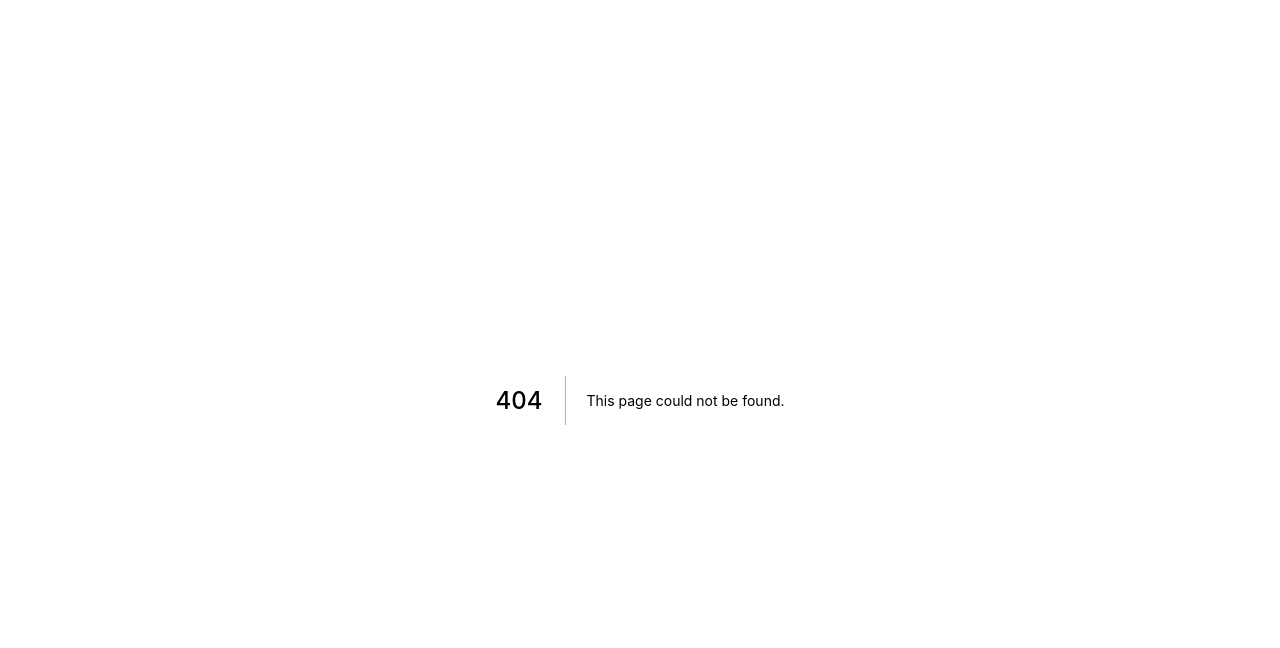
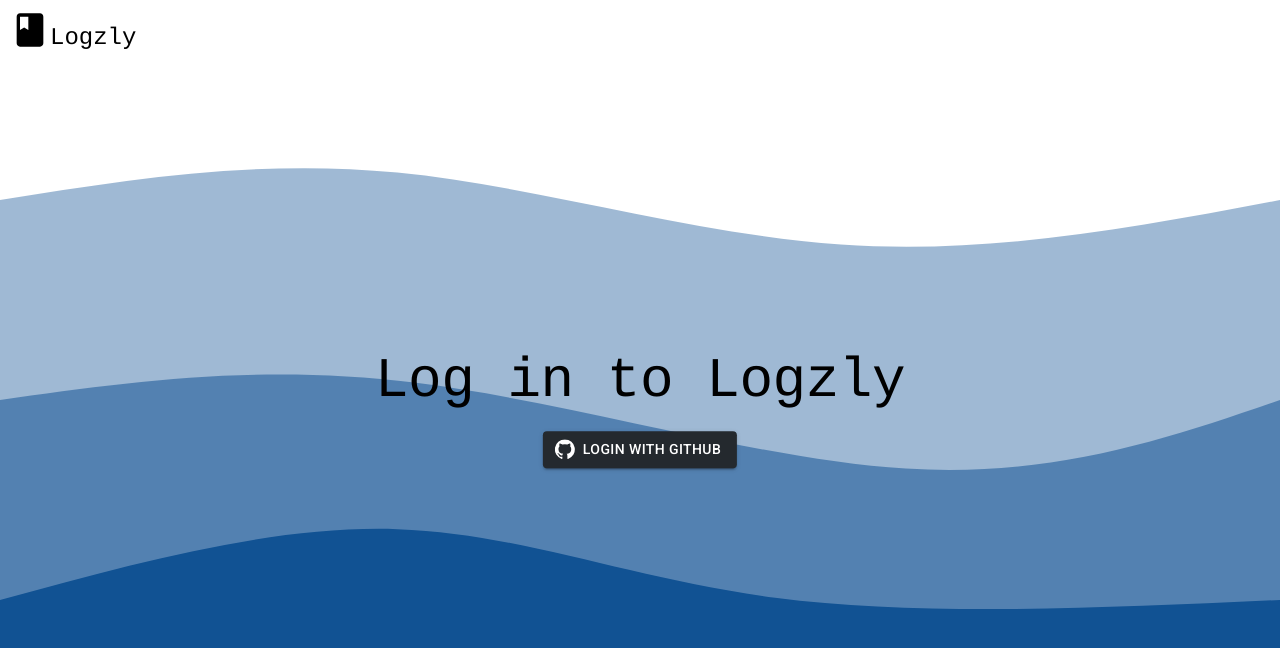
Before and after one commit to ryan-mitchell1/Logzly, a Next.js app in the folder src/: page /login in a window 1280 px wide. Before the commit this address had no page. Shown: the top 648 px of the page. Built offline with nearby package versions, Linux system fonts and the light colour scheme.

Commit message:
Refactoring & Login Page

```diff
--- /dev/null
+++ b/src/components/app-background.js
@@ -0,0 +1,7 @@
+import Image from 'next/image'
+
+export default function AppBackground() {
+    return (
+        <Image src="/home.svg" layout="fill" className="app-background" />
+    )
+}
--- /dev/null
+++ b/src/components/app-head.js
@@ -0,0 +1,12 @@
+import Head from 'next/head'
+
+export default function AppHead() {
+    return (
+        <Head>
+            <title>Logzly</title>
+            <link rel="favicon" href="favicon.ico" />
+            <link rel="stylesheet" href="https://fonts.googleapis.com/css?family=Roboto:300,400,500,700&display=swap" />
+            <link rel="stylesheet" href="https://fonts.googleapis.com/icon?family=Material+Icons" />
+        </Head>
+    )
+}
--- /dev/null
+++ b/src/components/app-nav.js
@@ -0,0 +1,19 @@
+import Image from 'next/image'
+import Link from 'next/link'
+import { Button, Typography } from '@material-ui/core'
+
+export default function AppNav(props) {
+    const displayLoginButton = props.displayLoginButton
+
+    return (
+        <div className="flex flex-row nav-div">
+            <div className="flex flex-row icon-div">
+                <Link href="/">
+                    <a><Image src="/appicon.svg" height="40" width="40" className="logo" /></a>
+                </Link>
+                <Typography variant="h5" className="app-name" style={{ fontFamily: 'Courier' }}>Logzly</Typography>
+            </div>
+            {displayLoginButton && <Button variant="contained" color="primary" className="home-login-button" href="login">Login</Button>}
+        </div>
+    )
+}
--- a/src/pages/_app.js
+++ b/src/pages/_app.js
@@ -1,7 +1,27 @@
+import { createMuiTheme, ThemeProvider } from '@material-ui/core/styles'
 import '../styles/globals.css'
+import AppHead from '../components/app-head'
+
+const theme = createMuiTheme({
+  palette: {
+    primary: {
+      main: '#115293',
+    },
+    secondary: {
+      main: '#801313',
+    },
+  },
+})
 
 function MyApp({ Component, pageProps }) {
-  return <Component {...pageProps} />
+  return (
+    <div>
+      <AppHead />
+      <ThemeProvider theme={theme}>
+        <Component {...pageProps} />
+      </ThemeProvider>
+    </div>
+  )
 }
 
 export default MyApp
--- a/src/pages/index.js
+++ b/src/pages/index.js
@@ -1,47 +1,17 @@
-import { AppBar, Box, Button, Typography } from '@material-ui/core'
-import { createMuiTheme, ThemeProvider } from '@material-ui/core/styles';
-import Head from 'next/head'
-import Image from 'next/image'
-
-const theme = createMuiTheme({
-  palette: {
-    primary: {
-      main: '#115293',
-    },
-    secondary: {
-      main: '#801313',
-    },
-  },
-})
+import { Button, Typography } from '@material-ui/core'
+import AppNav from '../components/app-nav'
+import AppBackground from '../components/app-background'
 
 export default function Home() {
   return (
     <div>
-      <Head>
-        <title>Logzly</title>
-        <link rel="favicon" href="favicon.ico" />
-        <link rel="stylesheet" href="https://fonts.googleapis.com/css?family=Roboto:300,400,500,700&display=swap" />
-        <link rel="stylesheet" href="https://fonts.googleapis.com/icon?family=Material+Icons" />
-      </Head>
+      <AppBackground />
+      <AppNav displayLoginButton={true} />
 
-      <Image src="/home.svg" layout="fill" className="app-background" />
-
-      <ThemeProvider theme={theme}>
-        <div className="flex flex-row nav-div">
-          <div className="flex flex-row icon-div">
-            <Image src="/appicon.svg" height="40" width="40" className="logo" />
-            <Typography variant="h5" className="app-name" style={{ fontFamily: 'Courier' }}>Logzly</Typography>
-          </div>
-          <Button variant="contained" color="primary" className="home-login-button">Login</Button>
-        </div>
-
-        <div className="app-about">
-          <Typography variant="h2" style={{ fontSize: '7vh', fontFamily: 'Courier', padding: '2vh 2vh' }}>A journaling app for developers.</Typography>
-          <Button variant="contained" color="secondary">Get Started</Button>
-        </div>
-
-
-      </ThemeProvider>
+      <div className="center-content">
+        <Typography variant="h2" style={{ fontSize: '7vh', fontFamily: 'Courier', padding: '2vh 2vh' }}>A journaling app for developers.</Typography>
+        <Button variant="contained" color="secondary" href="login">Get Started</Button>
+      </div>
     </div>
   )
 }
--- /dev/null
+++ b/src/pages/login.js
@@ -0,0 +1,18 @@
+import { Button, Typography } from "@material-ui/core"
+import GitHubIcon from '@material-ui/icons/GitHub'
+import AppBackground from "../components/app-background"
+import AppNav from "../components/app-nav"
+
+export default function Login() {
+    return (
+        <div>
+            <AppBackground />
+            <AppNav displayLoginButton={false} />
+
+            <div className="center-content">
+                <Typography variant="h2" style={{ fontSize: '7vh', fontFamily: 'Courier', padding: '2vh 2vh' }}>Log in to Logzly</Typography>
+                <Button variant="contained" style={{ background: '#24292e', color: 'white' }} startIcon={<GitHubIcon />}>Login With GitHub</Button>
+            </div>
+        </div>
+    )
+}
--- a/src/styles/globals.css
+++ b/src/styles/globals.css
@@ -22,7 +22,11 @@
   align-items: flex-end;
 }
 
-.app-about {
+.app-background {
+  z-index: -1;
+}
+
+.center-content {
   position: fixed;
   top: 50%;
   left: 50%;
@@ -30,7 +34,3 @@
   transform: translate(-50%, -50%);
   text-align: center;
 }
-
-.app-background {
-  z-index: -1;
-}
```
Also changed, not shown: 1 other file (tests, documents, lock files or other folders).
